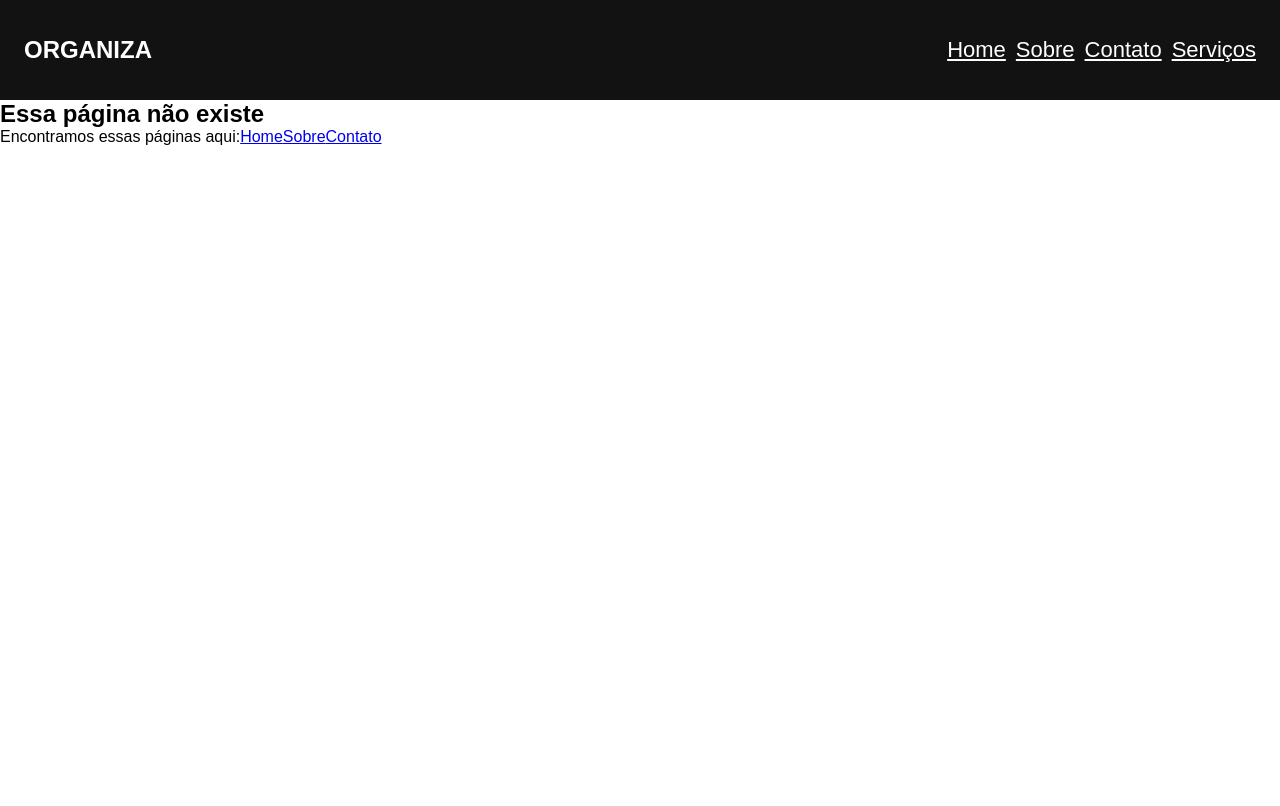
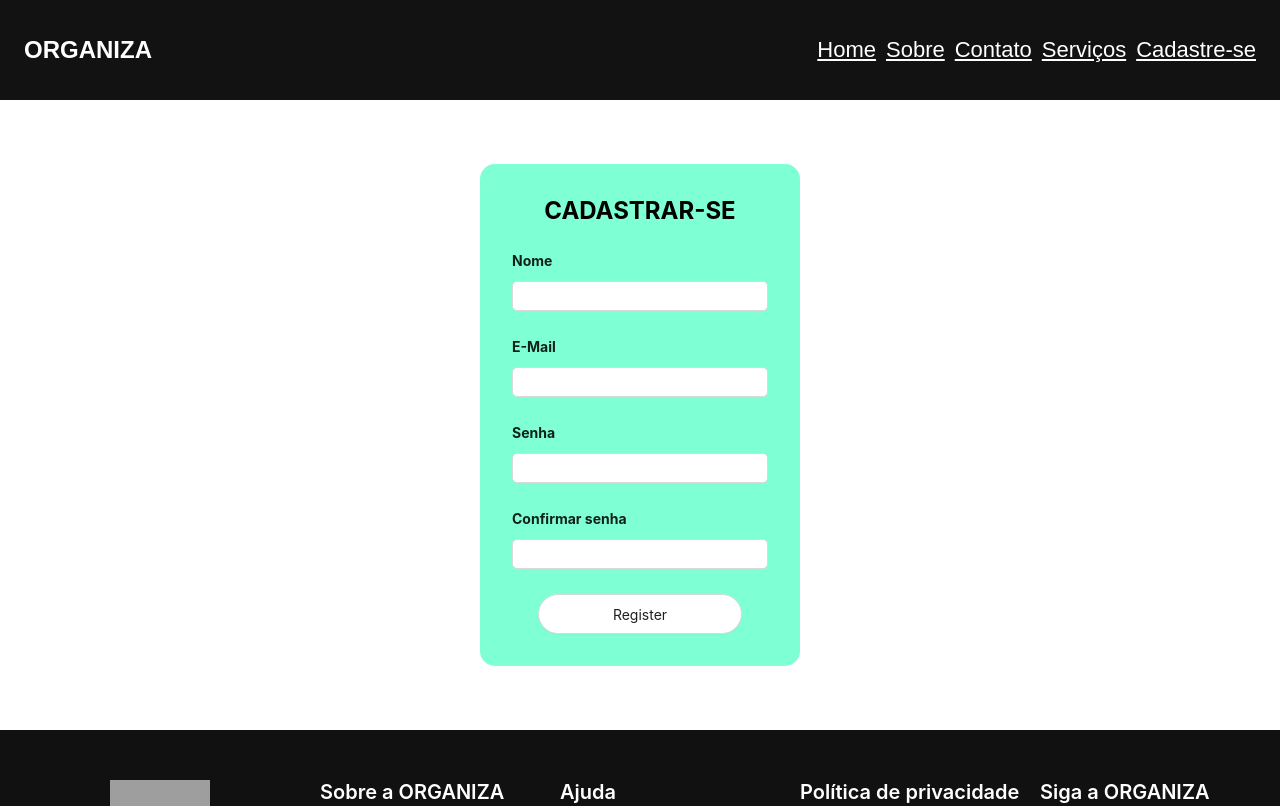
Before and after one commit to Guigui3801/organiza_pi7, a React (Create React App) app in the folder front/: page /register in a window 1280 px wide. Shown: the top 806 px of the page. Built offline with nearby package versions, Linux system fonts and the light colour scheme; grey boxes are pictures that could not be loaded; the HTML template or start-up script is replaced by a standard one.

Commit message:
criada a tela de registro

```diff
--- a/front/src/components/AppFooter/AppFooter.jsx
+++ b/front/src/components/AppFooter/AppFooter.jsx
@@ -9,15 +9,15 @@ export default function AppFooter  ()  {
       <Row>
         <Col xs={24} sm={24} md={6}>
           <div className="logo-container">
-            <img src="https://www.nike.com.br/Static/Images/NikeLogo.svg" alt="Nike" className="logo" />
+            <img src="https://www.ORGANIZA.com.br/Static/Images/NikeLogo.svg" alt="ORGANIZA" className="logo" />
           </div>
         </Col>
         <Col xs={24} sm={24} md={18}>
           <Row>
             <Col xs={24} sm={8} md={6}>
-              <h4 className="footer-title">Sobre a Nike</h4>
+              <h4 className="footer-title">Sobre a ORGANIZA</h4>
               <ul className="footer-links">
-                <li><a href="#">Sobre a Nike</a></li>
+                <li><a href="#">Sobre a ORGANIZA</a></li>
                 <li><a href="#">Investidores</a></li>
                 <li><a href="#">Sustentabilidade</a></li>
               </ul>
@@ -39,7 +39,7 @@ export default function AppFooter  ()  {
               </ul>
             </Col>
             <Col xs={24} sm={8} md={6}>
-              <h4 className="footer-title">Siga a Nike</h4>
+              <h4 className="footer-title">Siga a ORGANIZA</h4>
               <div className="social-links">
                 <a href="#"><FacebookOutlined className="social-icon" /></a>
                 <a href="#"><InstagramOutlined className="social-icon" /></a>
@@ -51,7 +51,7 @@ export default function AppFooter  ()  {
         </Col>
       </Row>
       <div className="footer-divider" />
-      <p className="footer-text">© 2023 Nike, Inc. Todos os direitos reservados.</p>
+      <p className="footer-text">© 2023 ORGANIZA, Inc. Todos os direitos reservados.</p>
     </Footer>
   );
 };
--- a/front/src/components/AppHeader/AppHeader.jsx
+++ b/front/src/components/AppHeader/AppHeader.jsx
@@ -11,6 +11,7 @@ const AppHeader = () => {
         <Link to="/sobre">Sobre</Link>
         <Link to="/contact">Contato</Link>
         <Link to="/services">Serviços</Link>
+        <Link to="/Register">Cadastre-se</Link>
       </div>
     </header>
   );
--- /dev/null
+++ b/front/src/components/AppRegister/AppRegister.jsx
@@ -0,0 +1,67 @@
+import React from "react";
+import { Row, Col, Input, Form, Button } from 'antd';
+import './AppRegister.styles.scss';
+
+const AppRegister = () => {
+    return (
+        <Row justify={"center"}>
+            <Col xs={24} sm={24} md={6}>
+                <div className="container">
+                    <h2>CADASTRAR-SE</h2>
+
+                    <Form layout={"vertical"}>
+                        <Form.Item
+                            name="name"
+                            label={"Nome"}
+                        >
+                            <Input
+                                type="text"
+                                id="name"
+                            //value={}
+
+                            />
+                        </Form.Item>
+                        <Form.Item
+                            name="email"
+                            label={"E-Mail"}
+                        >
+                            <Input
+                                type="email"
+                                id="email"
+                            //value={}
+
+                            />
+                        </Form.Item>
+                        <Form.Item
+                            name="password"
+                            label={"Senha"}
+                        >
+                            <Input
+                                type="password"
+                                id="password"
+                            //value={}
+
+                            />
+                        </Form.Item>
+                        <Form.Item
+                            name="confirmpassword"
+                            label={"Confirmar senha"}
+                        >
+                            <Input
+                                type="password"
+                                id="confirmpassword"
+                            //value={}
+
+                            />
+                        </Form.Item>
+                        <Row justify={'center'}>
+                            <Button type="default">Register</Button>
+                        </Row>
+                    </Form>
+                </div>
+            </Col>
+        </Row>
+    );
+};
+
+export default AppRegister;
--- /dev/null
+++ b/front/src/components/AppRegister/AppRegister.styles.scss
@@ -0,0 +1,26 @@
+.container{
+    background-color: aquamarine;
+    border-radius: 15px;
+    padding: 10%;
+    margin: 20% auto;
+    font-weight: bold;
+}
+.container h2{
+    text-align: center;
+    font-size: x-large;
+    margin-bottom: 25px;
+}
+.container input{
+    display: block;
+    width: 100%;
+    height: 30px;
+    border-radius: 5px;
+}
+.container label{
+    font-size: small;
+}
+.container button{
+    width: 80%;
+    height: 40px;
+    border-radius: 20px;
+}
--- /dev/null
+++ b/front/src/pages/Register/Register.jsx
@@ -0,0 +1,12 @@
+import React from 'react'
+import AppFooter from '../../components/AppFooter/AppFooter';
+import AppRegister from '../../components/AppRegister/AppRegister';
+
+export default function Register() {
+  return (
+    <div>
+      <AppRegister />
+      <AppFooter />
+    </div>
+  );
+}
--- a/front/src/routes.js
+++ b/front/src/routes.js
@@ -7,6 +7,7 @@ import Contact from "./pages/Contact/Contact";
 import AppHeader from "./components/AppHeader/AppHeader";
 import Error from "./pages/Error/Error";
 import Kanban from "./pages/Kanban/Kanban";
+import Register from "./pages/Register/Register";
 
 export default function Router() {
   return (
@@ -18,6 +19,8 @@ export default function Router() {
         <Route path={"/contact"} element={<Contact />} />
         <Route path={"/services"} element={<Services />} />
         <Route path={"/kanban/:id"} element={<Kanban />} />
+        <Route path={"/register"} element={<Register />} />
+
 
         <Route path={"*"} element={<Error />} />
       </Routes>
```
